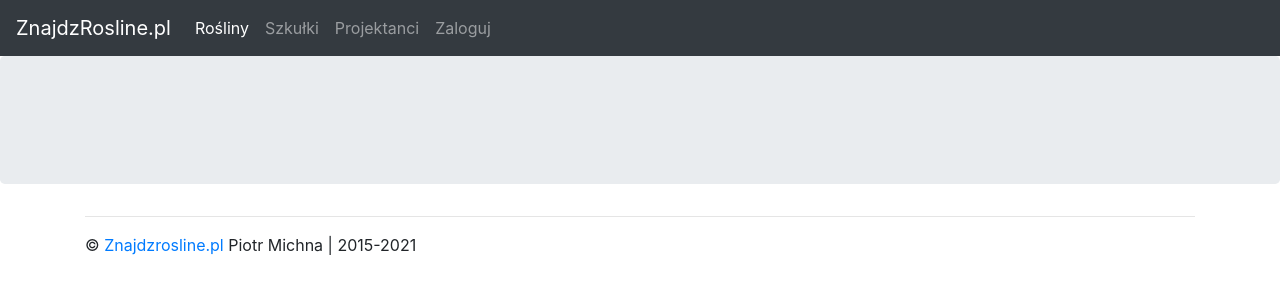
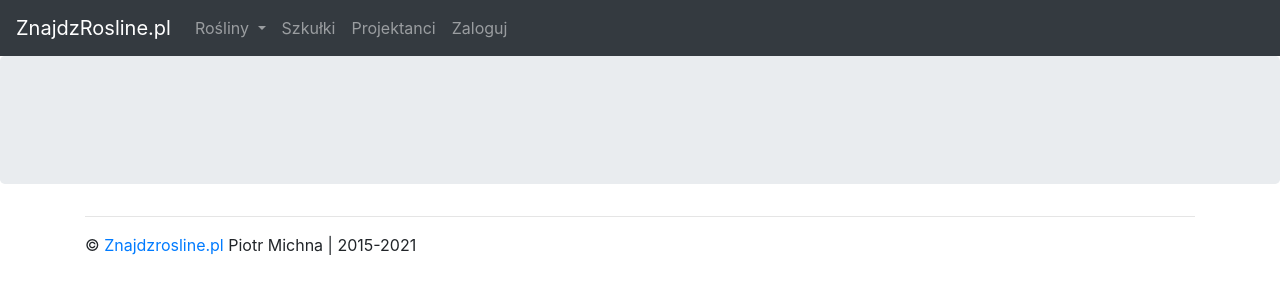
Before and after one commit to piotrmichna/znajdzrosline.pl, a Django app: template wdp/botanical/templates/botanical_base.html in a window 1280 px wide. Shown: the top 300 px of the page. Run offline with Django 3.2, Linux system fonts and the light colour scheme; the template is opened without the code that fills it, so the values that code supplies are empty; some libraries are stand-ins or nearby versions.

Commit message:
dostosowanie menu strny do stanu autentykacji użytkownika

```diff
--- a/wdp/botanical/templates/botanical_base.html
+++ b/wdp/botanical/templates/botanical_base.html
@@ -35,9 +35,19 @@
                 </div>
             </li>
             {% else %}
-            <li class="nav-item active">
-                <a class="nav-link" href="/botanical/"> Rośliny <span class="sr-only">(current)</span></a>
+            <!--                <a class="nav-link" href="/botanical/"> Rośliny <span class="sr-only">(current)</span></a>-->
+            <li class="nav-item dropdown">
+                <a class="nav-link dropdown-toggle" href="" id="dropdown00" data-toggle="dropdown"
+                   aria-haspopup="true" aria-expanded="false"> Rośliny <span class="sr-only"></span></a>
+
+                <div class="dropdown-menu" aria-labelledby="dropdown00">
+                    {% if request.session.genus_name %}
+                    <a class="dropdown-item" href="{% url 'botanical-add-clear' %}">Wyczyść dodawanie</a>
+                    {% endif %}
+                    <a class="dropdown-item" href="{% url 'botanical-list' 1 %}">Lista roślin</a>
+                </div>
             </li>
+
             {% endif %}
             <li class="nav-item">
                 <a class="nav-link" href="#">Szkułki</a>
```
